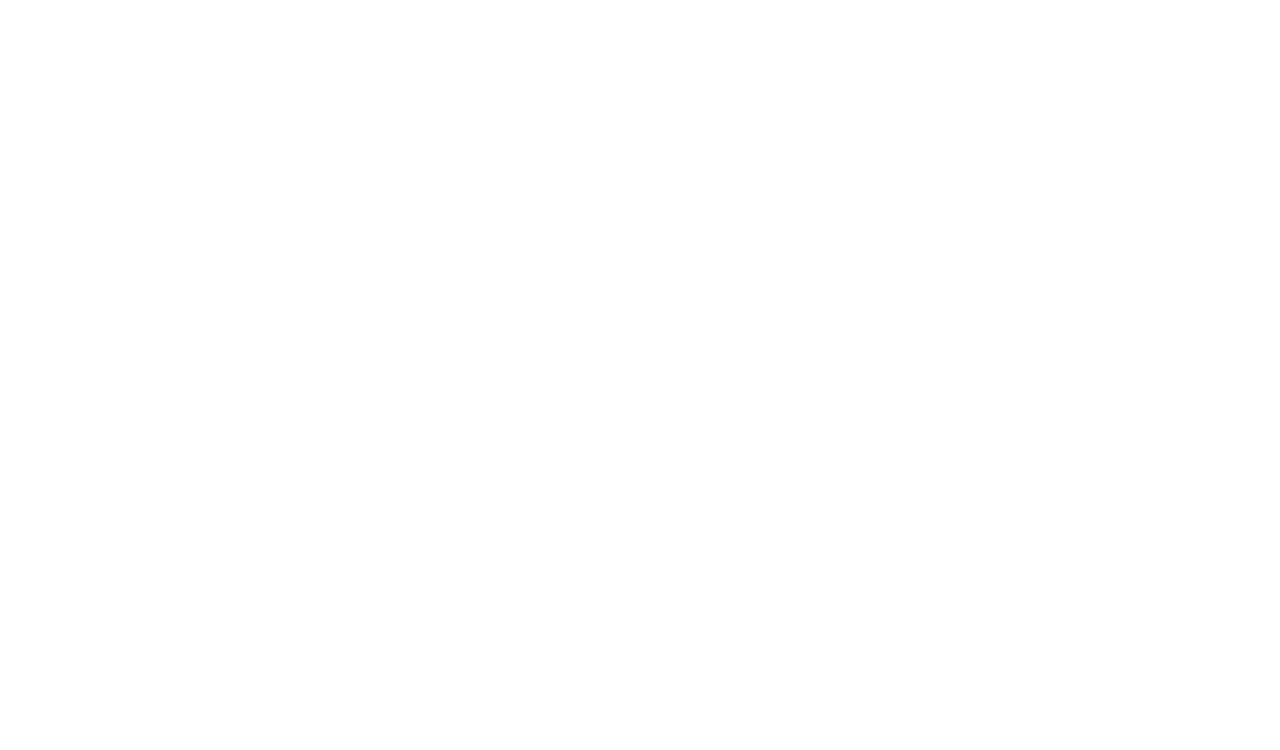
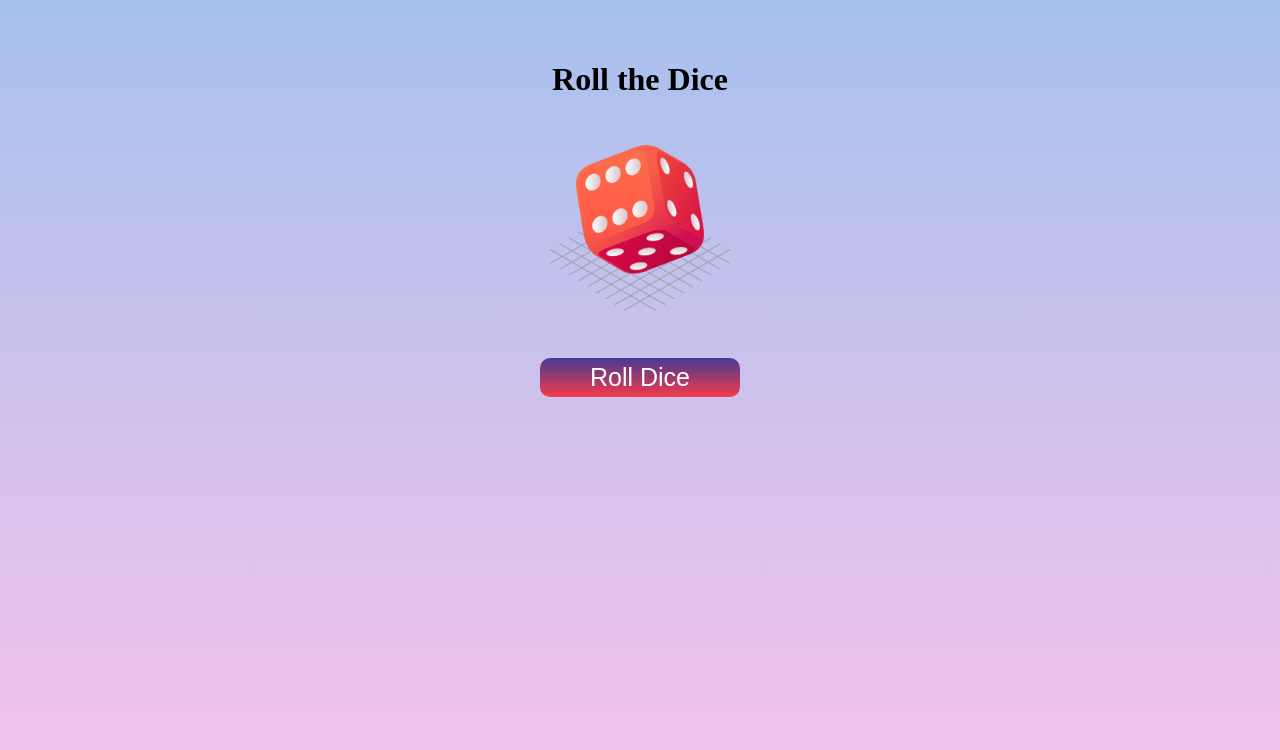
Before and after one commit to rutu-jadhav1/icp_7.0-assignment-30, a plain HTML site: page index.html in a window 1280 px wide. Drawn offline with Linux system fonts and the light colour scheme.

Commit message:
dice added with css and js

```diff
--- a/index.html
+++ b/index.html
@@ -4,8 +4,70 @@
     <meta charset="UTF-8">
     <meta name="viewport" content="width=device-width, initial-scale=1.0">
     <title>Assignment 30</title>
+    <style>
+        body{
+            background-image: linear-gradient(to top, #fbc2eb 0%, #a6c1ee 100%);
+            min-height: 100vh;
+        }
+        .app-title{
+            text-align: center;
+            padding-top: 40px;
+        }
+        .dice{
+            width: 200px;
+            height: 200px;
+            display: block;
+            margin: 30px auto;
+        }
+        .btn{
+            width: 200px;
+            display: block;
+            margin: 20px auto;
+            font-size: 25px;
+            padding: 5px 10px;
+            border: none;
+            border-radius: 10px;
+            background-image: linear-gradient(to top, #f43b47 0%, #453a94 100%);
+            color: white;
+            cursor: pointer;
+        }
+
+    </style>
 </head>
 <body>
+    <div>
+        <h1 class="app-title"> Roll the Dice</h1>
+        <img src="./img/dice.png" alt="Dice" class="dice" id="dice-img"/>
+        <button class="btn" onclick="roll()">Roll Dice</button>
+    </div>
+    <script>
+        function roll(){
+            const min = 1;
+            const max = 6;
+            const randomNumber = Math.round(Math.random() * (max - min)) + min;
+            const imgElement = document.getElementById('dice-img');
+            switch(randomNumber){
+                case 1:
+                    imgElement.src = './img/1.png';
+                    break;
+                case 2:
+                    imgElement.src = './img/2.png';
+                    break;
+                case 3:
+                    imgElement.src = './img/3.png';
+                    break;
+                case 4:
+                    imgElement.src = './img/4.png';
+                    break;
+                case 5:
+                    imgElement.src = './img/5.png';
+                    break;
+                case 6:
+                    imgElement.src = './img/6.png';
+                    break;
+            }
+        }
 
+    </script>
 </body>
 </html>
```
